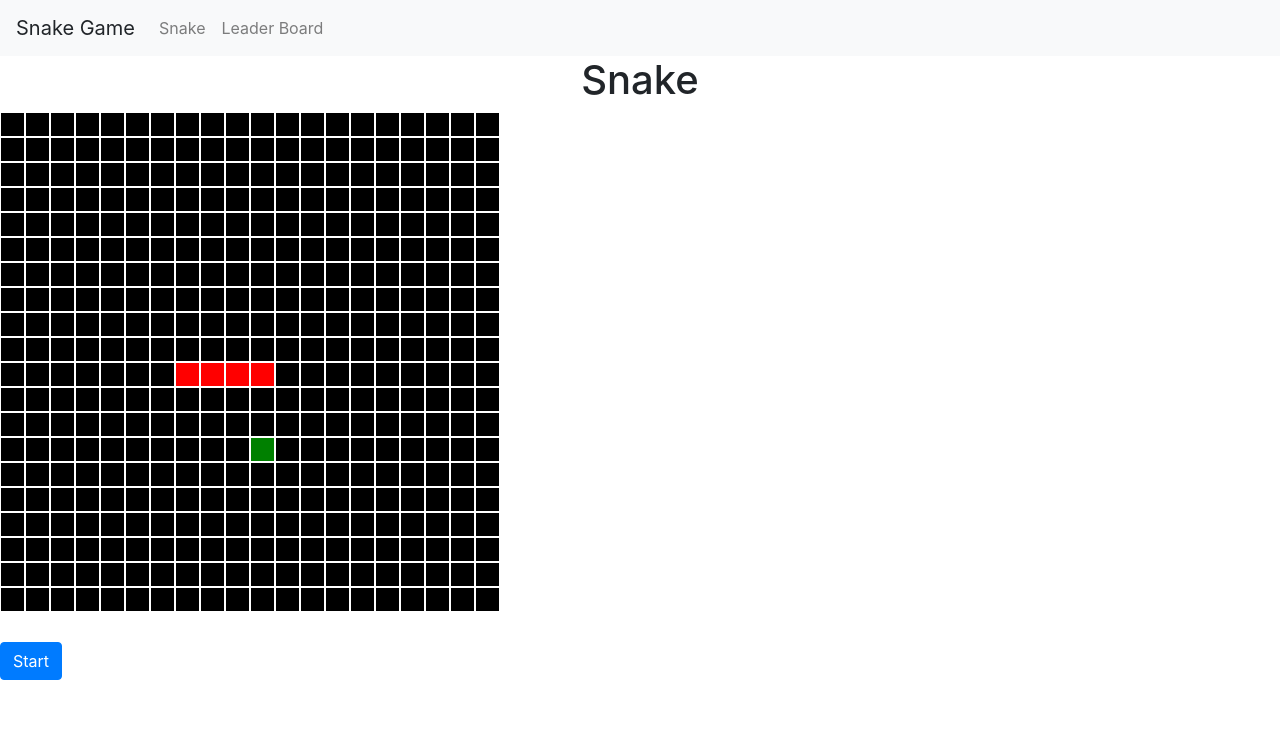
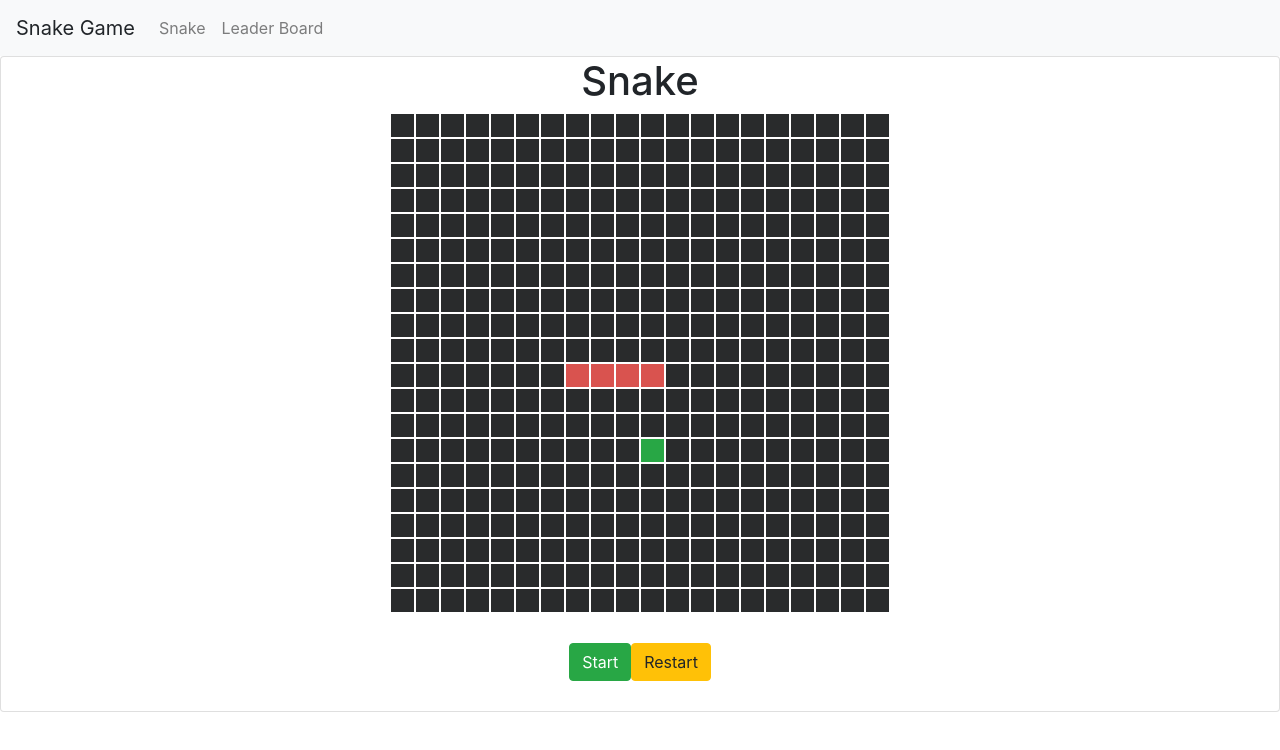
Before and after one commit to mxwnk/ng-snake, an Angular app: page / in a window 1280 px wide. Shown: the top 750 px of the page. Built offline with nearby package versions, Linux system fonts and the light colour scheme.

Commit message:
Center game field and set color. Implement restart button.

```diff
--- a/src/app/snake/snake.component.html
+++ b/src/app/snake/snake.component.html
@@ -1,14 +1,19 @@
-<h1 class="text-center">Snake</h1>
+<div class="card">
 
-<div class="game">
-  <div class="row" *ngFor="let row of rows">
-    <div class="cell" *ngFor="let cell of row.cells"
-        [class.snake]="cell === 0"
-        [class.fruit]="cell === 1"
-        [class.blank]="cell === 2">
+  <h1 class="text-center">Snake</h1>
+
+  <div class="game">
+    <div class="row" *ngFor="let row of rows">
+      <div class="cell" *ngFor="let cell of row.cells" [class.snake]="cell === 0" [class.fruit]="cell === 1" [class.blank]="cell === 2">
+      </div>
     </div>
   </div>
+
+  <div style="margin: 30px auto">
+    <button *ngIf="!running" class="btn btn-success" (click)="startGame()">Start</button>
+    <button *ngIf="running" class="btn btn-info" (click)="stopGame()">Stop</button>
+    <button class="btn btn-warning" (click)="restartGame()">Restart</button>
+  </div>
+
+
 </div>
-
-<button *ngIf="!running" class="btn btn-primary start-game-button" (click)="startGame()">Start</button>
-<button *ngIf="running" class="btn btn-warning start-game-button" (click)="stopGame()">Stop</button>
--- a/src/app/snake/snake.component.ts
+++ b/src/app/snake/snake.component.ts
@@ -55,7 +55,7 @@ export class SnakeComponent implements OnInit {
     }
   }
 
-  constructor(private modalService: BsModalService) {}
+  constructor(private modalService: BsModalService) { }
 
   ngOnInit(): void {
     this.initGameField();
@@ -66,6 +66,12 @@ export class SnakeComponent implements OnInit {
   public startGame() {
     this.running = true;
     this.gameSubscription = Observable.timer(1000, 100).subscribe(() => this.movePlayer());
+  }
+
+  public restartGame() {
+    this.initGameField();
+    this.initPlayerModel();
+    this.setNewFruit();
   }
 
   public stopGame() {
@@ -83,7 +89,7 @@ export class SnakeComponent implements OnInit {
     }
     if (this.foundFruit(nextHead)) {
       this.setNewFruit();
-    }else {
+    } else {
       this.snake.splice(0, 1);
       this.rows[tail.row].cells[tail.cell] = Cell.Blank;
     }
@@ -116,10 +122,13 @@ export class SnakeComponent implements OnInit {
   }
 
   private isGameOver(nextHead: Snake): boolean {
-    if (nextHead.cell > this.cellCount || nextHead.cell < 0) {
+    if (nextHead.row > this.rowsCount || nextHead.row < 0) {
       return true;
     }
-    if (nextHead.row > this.rowsCount || nextHead.row < 0) {
+    if (nextHead.cell === null || nextHead.cell > this.cellCount || nextHead.cell < 0) {
+      return true;
+    }
+    if (this.rows[nextHead.row] === undefined || this.rows[nextHead.row].cells === null) {
       return true;
     }
     const nextGameField = this.rows[nextHead.row].cells[nextHead.cell];
@@ -138,6 +147,7 @@ export class SnakeComponent implements OnInit {
       this.rows[10].cells[10 - f] = Cell.Snake;
       this.snake.push(new Snake(10, 10 - f));
     }
+    this.direction = Direction.Left;
   }
 
   private initGameField() {
--- a/src/styles.css
+++ b/src/styles.css
@@ -21,18 +21,14 @@
     height: 25px;
 }
 
-.start-game-button{
-    margin-top: 30px;
-}
-
 .snake{
-    background: red;
+    background: #d9534f;
 }
 
 .blank{
-    background: black;
+    background: #292b2c;
 }
 
 .fruit{
-    background: green;
+    background: #28a745;
 }
```
